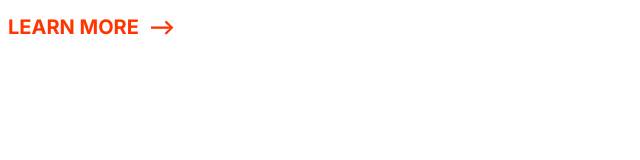
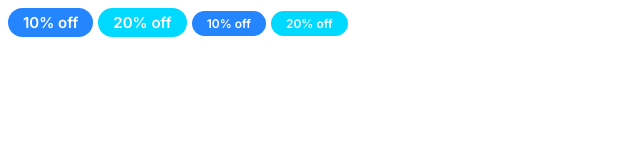
Before and after one commit to fury-js/cloud_hosting, a plain HTML site: page index.html in a window 1280 px wide. Shown: the whole page, without its empty margins (0-640 px from the left). Drawn offline with Linux system fonts and the light colour scheme.

Commit message:
Build badges

```diff
--- a/css/styles.css
+++ b/css/styles.css
@@ -42,7 +42,7 @@ p{
     margin-top: 0;
 }
 
-@media screen and (max-width: 768px) {
+@media screen and (min-width: 768px) {
     html {
         font-size: 62.5%;
     }
@@ -86,8 +86,43 @@ a {
     margin-left: 10px;
 }
 
-@media screen and (max-width: 768px) {
+@media screen and (min-width: 768px) {
     .link-arrow {
         font-size: 1.5rem;
     }
 }
+
+
+/* Badges */
+
+.badge {
+    border-radius: 20px;
+    font-size: 2rem;
+    font-weight: 600;
+    padding: 0.5rem 1.5rem;
+    white-space: nowrap;
+}
+
+.badge--small {
+    font-size: 1.5rem;
+}
+
+.badge--primary{
+    background-color: var(--color-primary);
+    color: #fff;
+}
+.badge--secondary{
+    background-color: var(--color-secondary);
+    color: #fff;
+}
+
+
+@media screen and (min-width: 768px) {
+    .badge {
+        font-size: 1.5rem;
+    }
+
+    .badge--small {
+        font-size: 1.2rem;
+    }
+}
--- a/index.html
+++ b/index.html
@@ -6,13 +6,16 @@
     <meta name="viewport" content="width=device-width, initial-scale=1.0">
     <link rel="preconnect" href="https://fonts.googleapis.com">
     <link rel="preconnect" href="https://fonts.gstatic.com" crossorigin>
-    <link href="https://fonts.googleapis.com/css2?family=Inter:wght@400;700&display=swap" rel="stylesheet">
+    <link href="https://fonts.googleapis.com/css2?family=Inter:wght@400;600;700&display=swap" rel="stylesheet">
     <link rel="stylesheet" href="css/normalize.css">
     <link rel="stylesheet" href="css/styles.css">
     <title>Document</title>
 </head>
 
 <body>
-    <a class="link-arrow" href="#">learn more</a>
+    <span class="badge badge--primary">10% off</span>
+    <span class="badge badge--secondary">20% off</span>
+    <span class="badge badge--primary badge--small">10% off</span>
+    <span class="badge badge--secondary badge--small">20% off</span>
 </body>
 </html>
```
Also changed, not shown: components/badges.html (added, +4 -0 lines).
